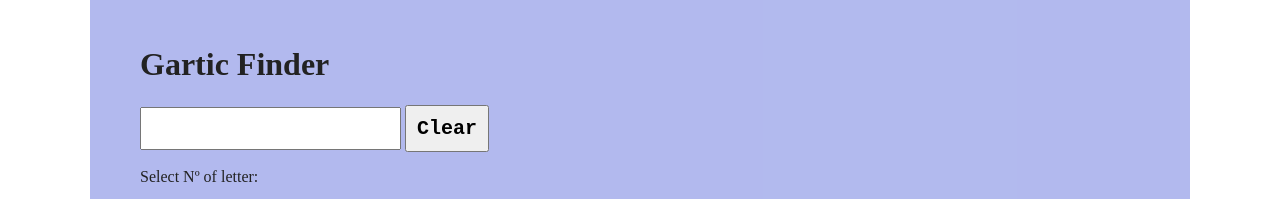
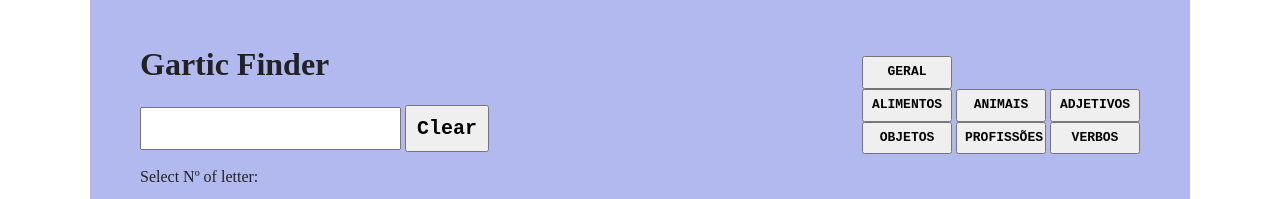
Before and after one commit to mthsgrc/Gartic_finder, a website built with Parcel: page index.html in a window 1280 px wide. Shown: the top 199 px of the page. Built offline with nearby package versions, Linux system fonts and the light colour scheme.

Commit message:
Create initial new array and buttons for words categories

```diff
--- a/css/main.css
+++ b/css/main.css
@@ -276,12 +276,24 @@ main {
   padding: 10px;
 }
 
+.theme-btns {
+  float: right;
+  margin-top: -96px;
+}
+
+.theme-btns button {
+  font-family: monospace;
+  padding: 7px;
+  font-weight: bold;
+  width: 90px;
+}
+
 .filter-btn{
   font-family: monospace;
   font-size: x-large;
   font-weight: bolder;
   padding: 10px;
-  width: 45px;
+  width: 50px;
 }
 
 .printedWordList {
--- a/index.html
+++ b/index.html
@@ -21,6 +21,16 @@
       <input class="input-field" type="text" name="incomplete-word" maxlength="25">
       <button class="clr-btn" type="button" onclick="clearInput()">Clear</button>
     </form>
+    <div class="theme-btns">
+      <button>GERAL</button><br>
+      <button>ALIMENTOS</button>
+      <button>ANIMAIS</button>
+      <button>ADJETIVOS</button><br>
+      <button>OBJETOS</button>
+      <button>PROFISSÕES</button>
+      <button>VERBOS</button>
+
+    </div>
     <p>Select Nº of letter:</p>
     <div id="wrapper">
       <button class="filter-btn btn-2" value="2">2</button>
--- a/js/main.js
+++ b/js/main.js
@@ -1,5 +1,6 @@
 "use strict";
 
+let arrayWordList = geralWordList;
 printWords(arrayWordList);
 
 // const nLetterBtn = document.querySelector(".filter-btn");
--- a/js/words.js
+++ b/js/words.js
@@ -1,6 +1,6 @@
 "use strict";
 
-let arrayWordList = [
+let geralWordList = [
     "dj", "cd", "fã",
     "pá", "pé", "rã",
 
```
